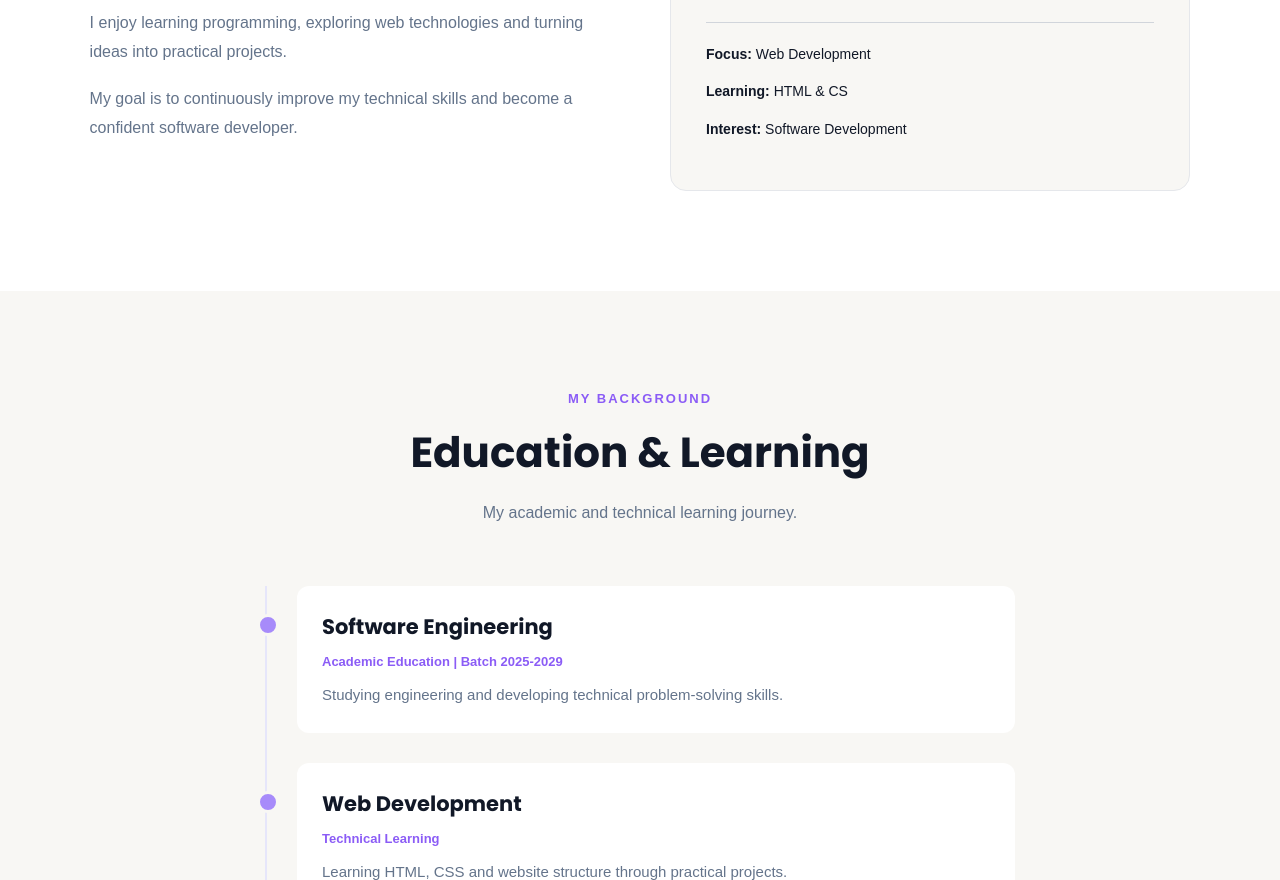
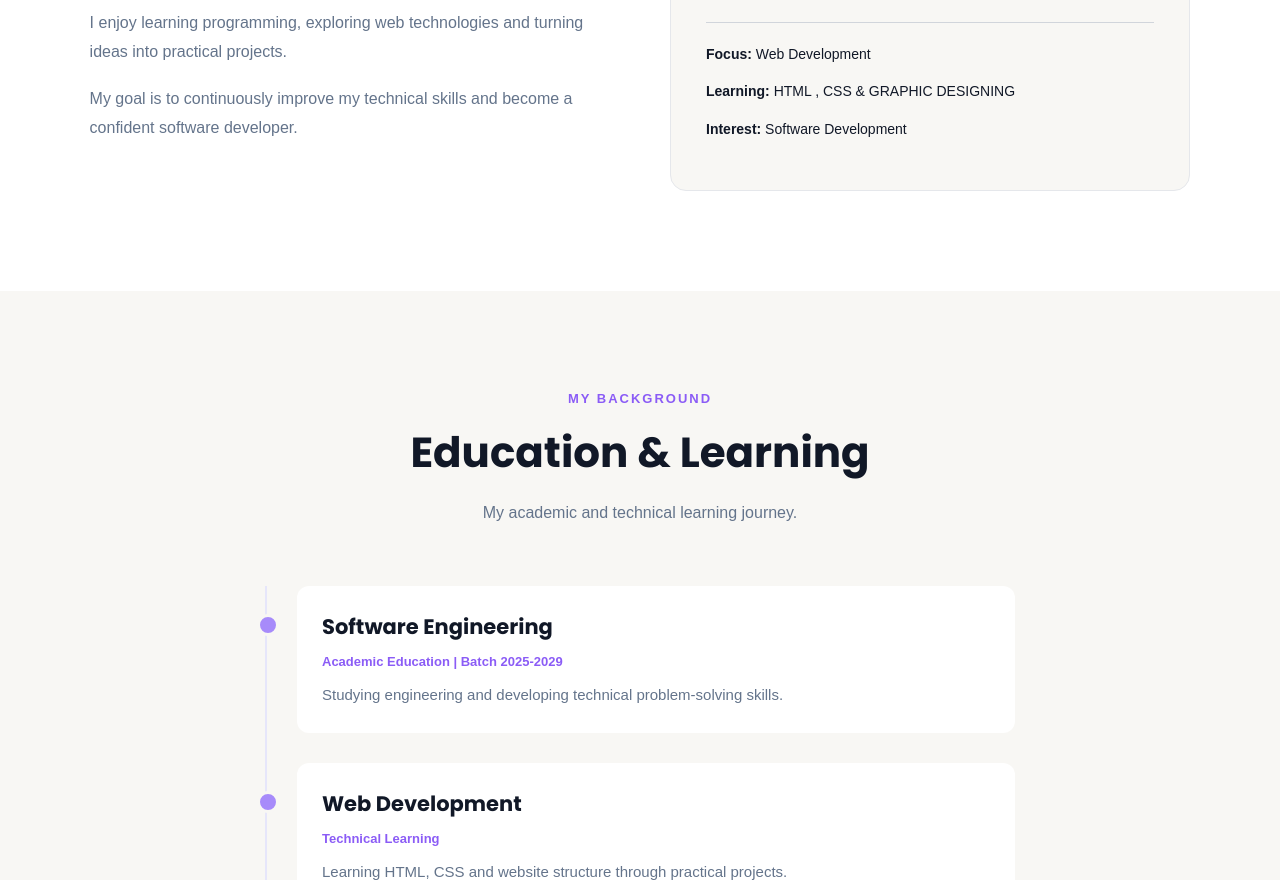
Before and after one commit to muqaddas147/CSS-Beginner-Project, a plain HTML site: page index.html in a window 1280 px wide. Shown: the part 1109-1989 px from the top of the page. Drawn offline with Linux system fonts and the light colour scheme.

Commit message:
update about info

```diff
--- a/index.html
+++ b/index.html
@@ -120,7 +120,7 @@
             </p>
             <div class="about-info">
                 <p><strong>Focus:</strong> Web Development</p>
-                <p><strong>Learning:</strong> HTML & CS</p>
+                <p><strong>Learning:</strong> HTML , CSS & GRAPHIC DESIGNING</p>
                 <p><strong>Interest:</strong> Software Development</p>
             </div>
         </div>
```
